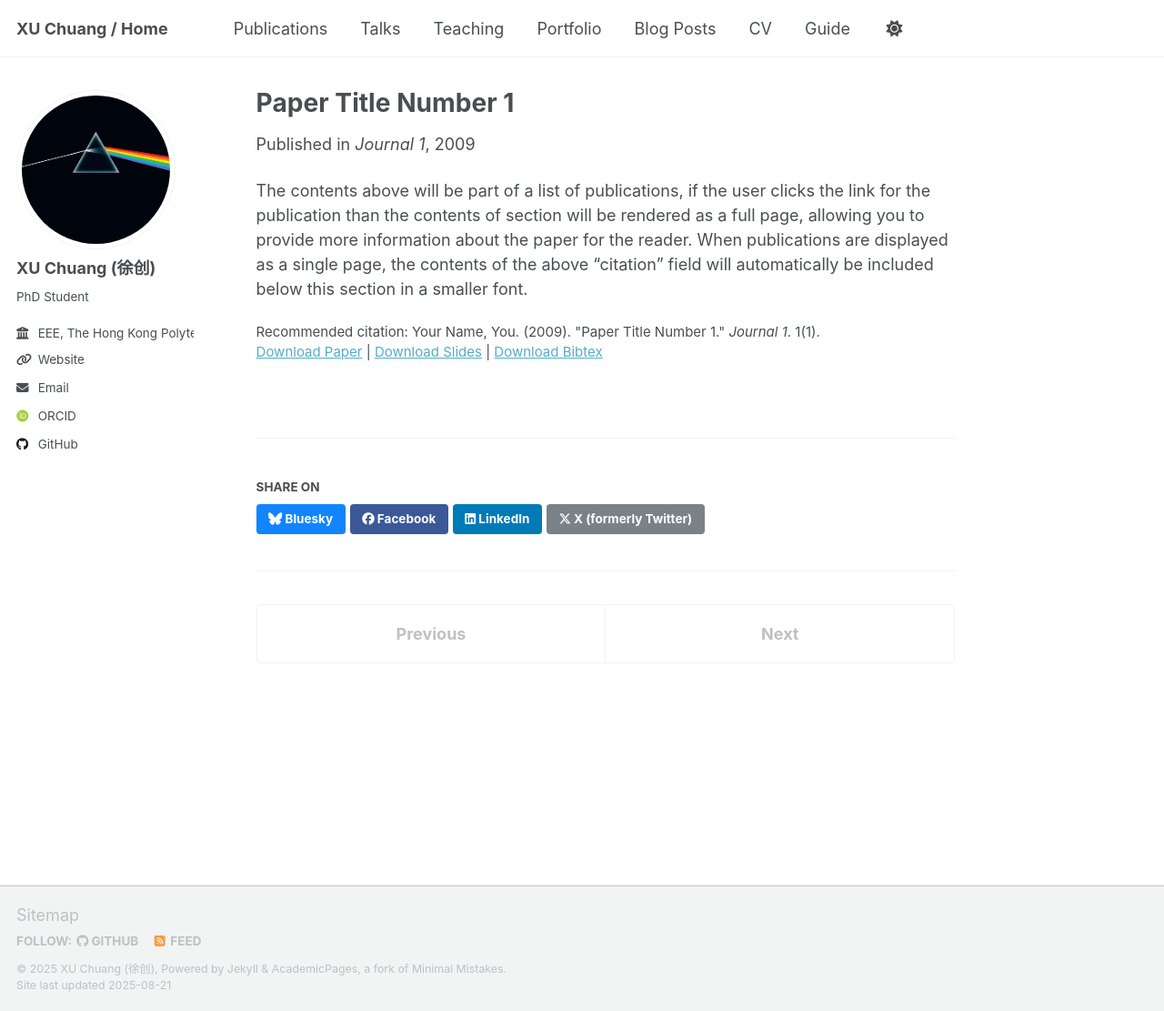
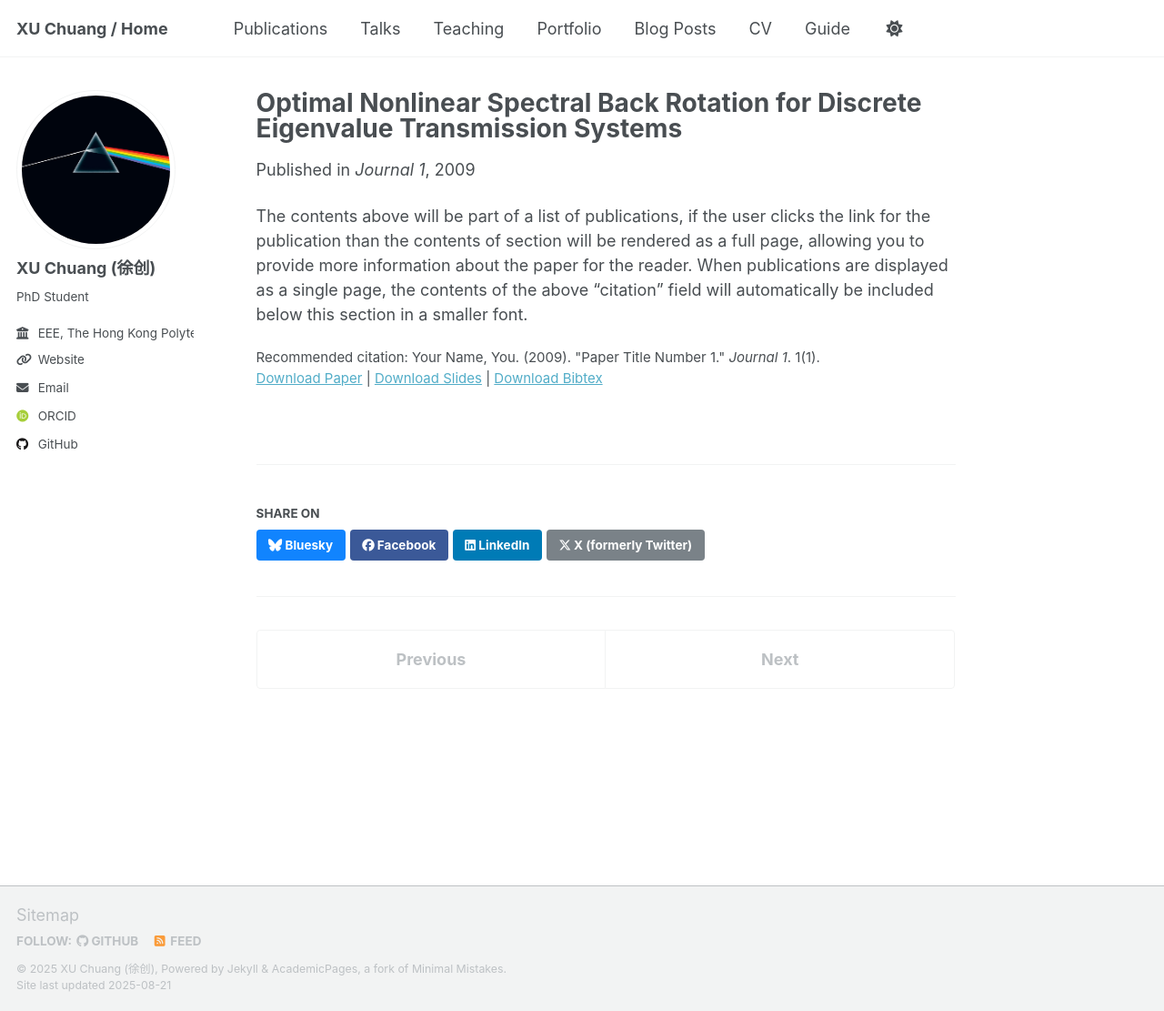
Before and after one commit to xuchuang7916/xuchuang7916.github.io, a Jekyll site: the page built from _publications/2009-10-01-paper-title-number-1.md, in a window 1280 px wide and 1111 px high. Shown: the whole window at 91% size. Built offline with Jekyll 4.4.1, drawn with Linux system fonts in a browser that asks for light colours; some web fonts are replaced; a script that is not in the unit is left out.

Commit message:
Update 2009-10-01-paper-title-number-1.md

```diff
--- a/_publications/2009-10-01-paper-title-number-1.md
+++ b/_publications/2009-10-01-paper-title-number-1.md
@@ -1,9 +1,9 @@
 ---
-title: "Paper Title Number 1"
+title: "Optimal Nonlinear Spectral Back Rotation for Discrete Eigenvalue Transmission Systems"
 collection: publications
 category: manuscripts
 permalink: /publication/2009-10-01-paper-title-number-1
-excerpt: 'This paper is about the number 1. The number 2 is left for future work.'
+excerpt: 'https://doi.org/10.1109/jlt.2025.3545375'
 date: 2009-10-01
 venue: 'Journal 1'
 slidesurl: 'http://academicpages.github.io/files/slides1.pdf'
```
